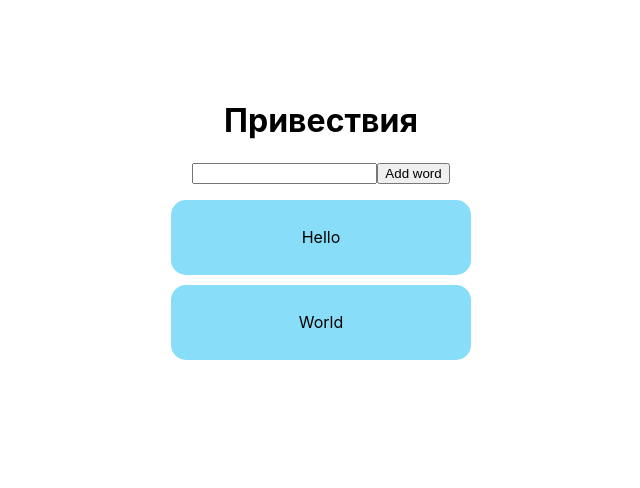
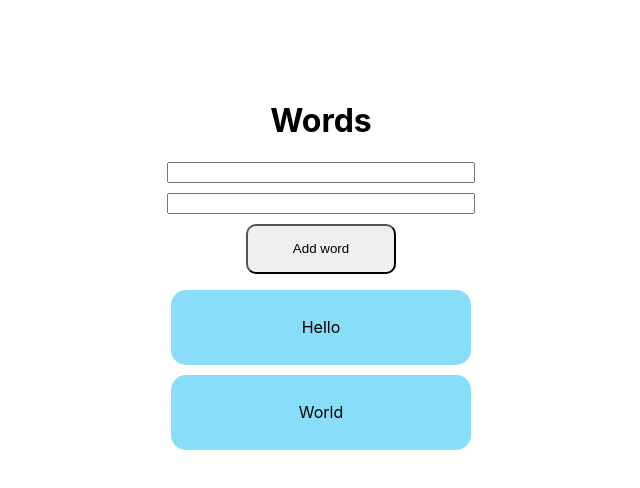
Before and after one commit to SNT23SK/MyListWord, a React (Create React App) app: page / in a window 1280 px wide. Shown: the top 488 px of the page, without its empty margins (319-959 px from the left). Built offline with nearby package versions, Linux system fonts and the light colour scheme; the HTML template or start-up script is replaced by a standard one.

Commit message:
redisign and added  input

```diff
--- a/src/App.js
+++ b/src/App.js
@@ -11,7 +11,7 @@ function App() {
 	];
 	return (
 		<div className="App">
-			<h1> Привествия </h1>
+			<h1> Words </h1>
 			<AddWord />
 			<List cards={cards} />
 		</div>
--- a/src/List/AddWord.js
+++ b/src/List/AddWord.js
@@ -10,12 +10,12 @@ function useInputValue(defaultValue = "") {
 }
 
 function AddWord() {
-	const input = useInputValue();
-
+	const inputEng = useInputValue();
+	const inputRus = useInputValue();
 	return (
-		<form onSubmit={console.log("clicl button")}>
-			<input {...input.bind}></input>
-
+		<form onSubmit={console.log("click button")}>
+			<input {...inputEng.bind}></input>
+			<input {...inputRus.bind}></input>
 			<button type="submit"> Add word</button>
 		</form>
 	);
--- a/src/index.css
+++ b/src/index.css
@@ -79,3 +79,18 @@ li {
 	background-color: #8d8d8d;
 	transform: rotateY(180deg);
 }
+input {
+	margin-bottom: 10px;
+	width: 50%;
+}
+form {
+	display: flex;
+	justify-content: space-between;
+	align-items: center;
+	flex-direction: column;
+}
+button {
+	width: 150px;
+	height: 50px;
+	border-radius: 10px;
+}
```
